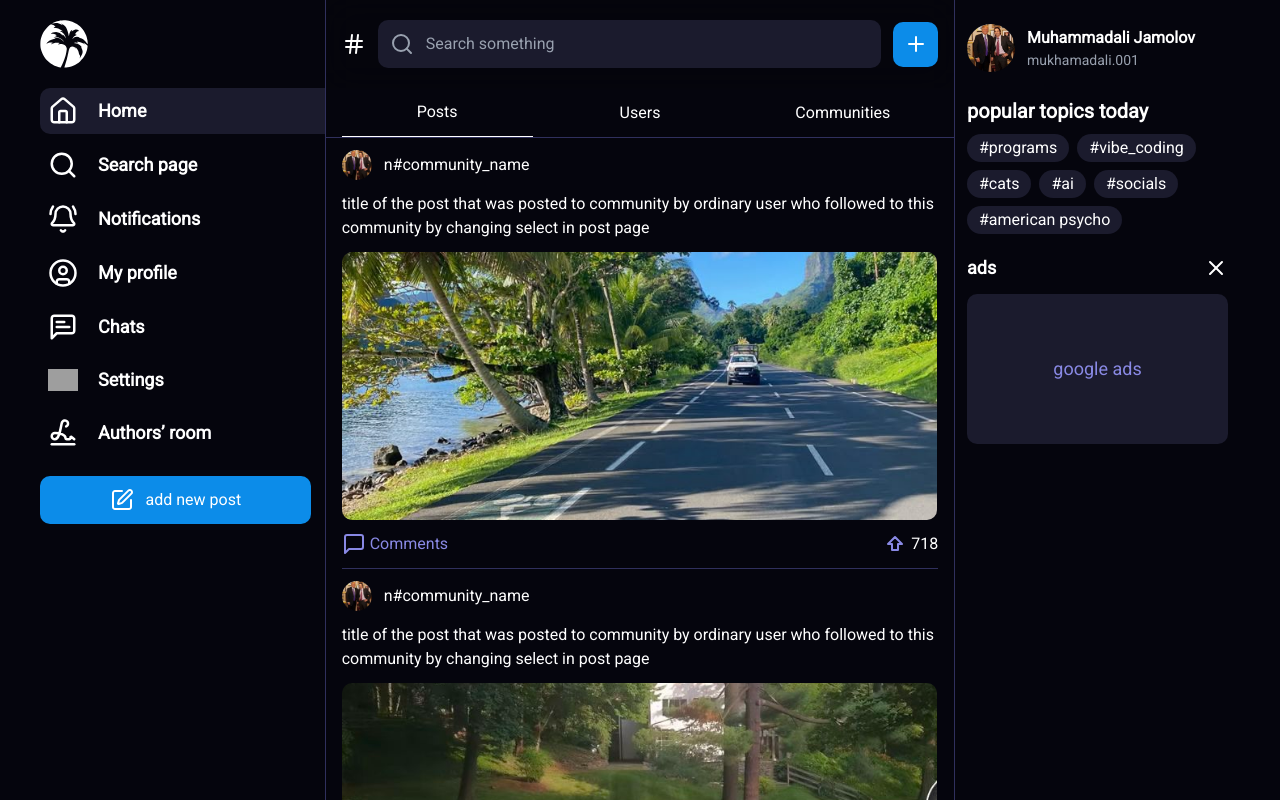
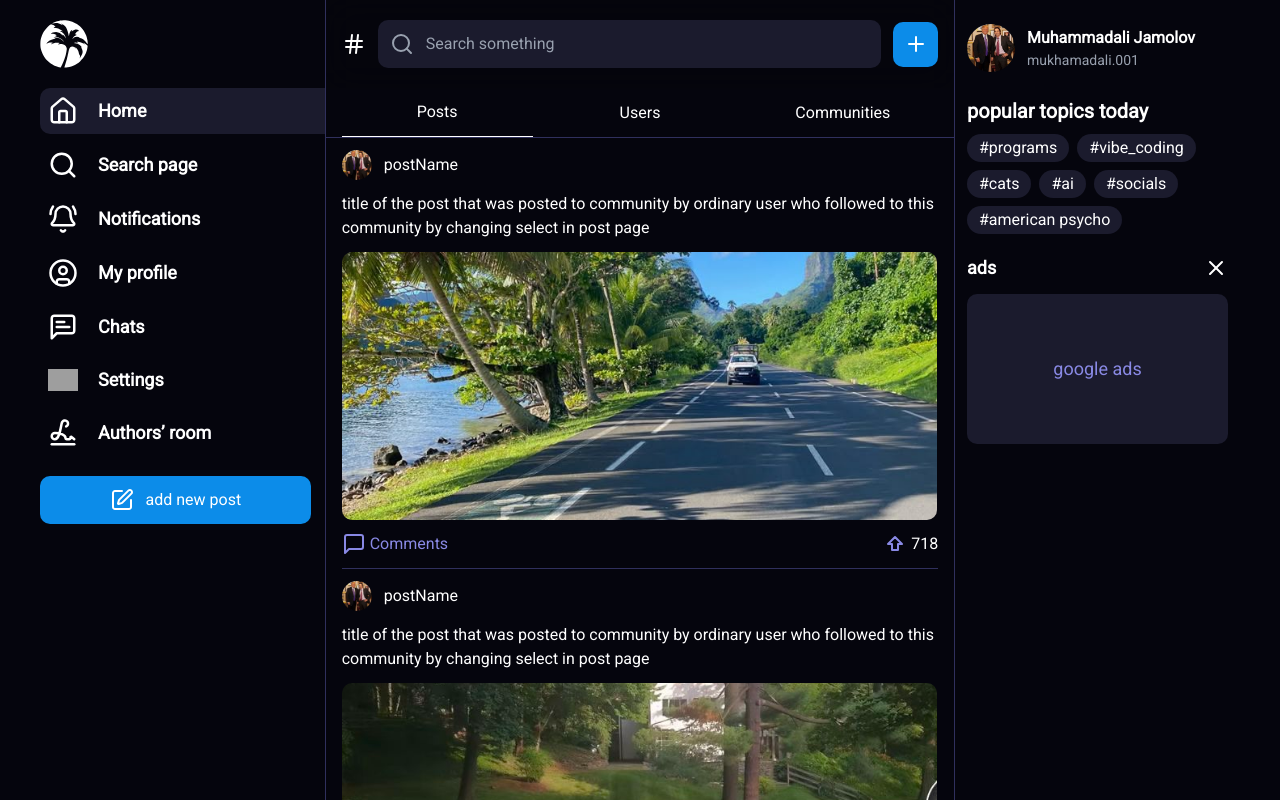
Before and after one commit to nuna82/nuna-core-client, a Next.js app: page / in a window 1280 px wide. Shown: the top 800 px of the page. Built offline with nearby package versions, Linux system fonts and the light colour scheme; grey boxes are pictures that could not be loaded.

Commit message:
user profile

```diff
--- a/app/(pages)/(home)/page.tsx
+++ b/app/(pages)/(home)/page.tsx
@@ -7,49 +7,15 @@ import Image from "next/image";
 
 // lucide icons
 import { MessageSquare, ArrowBigUp } from "lucide-react";
+import PostCard from "@/app/reuseable/PostCard";
 
 export default function Home() {
   return (
     <ul className="w-[95%] mx-auto">
       {posts.map((post, id) => {
         return (
-          <li key={id} className="border-b border-[#30305D] space-y-3 py-3">
-            <Link
-              href={`/${post.postName}`}
-              className="flex  items-center gap-3"
-            >
-              <Image
-                className="w-[30px] h-[30px] rounded-full object-cover object-center"
-                src={post.userImage}
-                alt={post.postName}
-              />
-              <p>{post.postName}</p>
-            </Link>
-
-            {/* descr  */}
-            <p>{post.descr}</p>
-
-            {/* image */}
-            <Image
-              className="w-[595px] h-[268px] object-cover object-center rounded-lg"
-              src={post.image}
-              alt={post.postName}
-            />
-
-            {/* support  */}
-            <div className="flex items-center justify-between">
-              {/* comment  */}
-              <div className="flex items-center gap-1 text-[#8989E4] cursor-pointer select-none">
-                <MessageSquare />
-                <p>Comments</p>
-              </div>
-
-              {/* support number */}
-              <div className="flex items-center gap-1 cursor-pointer select-none">
-                <ArrowBigUp className="text-[#8989E4]" />
-                <span>{post.support}</span>
-              </div>
-            </div>
+          <li key={id} >
+            <PostCard PostName={post.postName} UserImage={post.userImage} descr={post.descr} PostImage={post.image}  SupportNumber={post.support} />
           </li>
         );
       })}
--- a/app/(pages)/user/[username]/page.tsx
+++ b/app/(pages)/user/[username]/page.tsx
@@ -6,7 +6,7 @@ import bannerbg from "@/app/icons/banner-bg.png";
 import userprph from "@/app/icons/user-pr-ph.jpg";
 import { ArrowBigUp, Link, MessageSquare } from "lucide-react";
 import { usePathname } from "next/navigation";
-import PostCard from "@/app/components/PostCard";
+import PostCard from "@/app/reuseable/PostCard";
 
 // components
 import HomeHeader from "@/app/reuseable/HomeHeader";
@@ -79,7 +79,12 @@ const page = () => {
         secondLink="/users"
         thirdLink="/communities" />
 
-      <PostCard name="boburov.dev" image={userprph} likes={718} comments={91} />
+      {/* <PostCard name="boburov.dev" image={userprph} likes={718} comments={91} /> */}
+
+      <div className="w-[95%] mx-auto">
+        <PostCard PostName={"boburov.dev"} UserImage={userprph} descr={"title of the post that was posted to community by ordinary user who followed to this community by changing select in post page"} PostImage={userprph} SupportNumber={718} />
+      </div>
+
     </div>
   );
 };
--- a/app/components/PostCard.tsx
+++ b/app/components/PostCard.tsx
@@ -21,7 +21,7 @@ const PostCard = ({ image, name, likes, comments }: PostCardProps) => {
           <span className="text-md font-medium">n#{name}</span>
         </div>
         <p>
-          title of the post that was posted to community by ordinary user who
+          title of the post that wwerwewas posted to community by ordinary user who
           followed to this community by changing select in post page
         </p>
       </div>
--- /dev/null
+++ b/app/reuseable/PostCard.tsx
@@ -0,0 +1,54 @@
+
+// next
+import Link from "next/link";
+import Image, { StaticImageData } from "next/image";
+
+// lucide icons
+import { MessageSquare, ArrowBigUp } from "lucide-react";
+
+export default function Home({ PostName, UserImage,descr, PostImage,SupportNumber }: { PostName: string , UserImage: string | StaticImageData, descr: string, PostImage: string | StaticImageData, SupportNumber:number}) {
+    return (
+        <div className="border-b border-[#30305D] space-y-3 py-3">
+
+            {/* User profile pic */}
+            <Link
+                href={`/${PostName}`}
+                className="flex  items-center gap-3"
+            >
+                <Image
+                    width={30}
+                    height={30}
+                    className="w-[30px] h-[30px] rounded-full object-cover object-center"
+                    src={UserImage}
+                    alt={PostName}
+                />
+                <p>{"postName"}</p>
+            </Link>
+
+            {/* descr  */}
+            <p>{descr}</p>
+
+            {/* image */}
+            <Image
+                className="w-[595px] h-[268px] object-cover object-center rounded-lg"
+                src={PostImage}
+                alt={PostName}
+            />
+
+            {/* support  */}
+            <div className="flex items-center justify-between">
+                {/* comment  */}
+                <div className="flex items-center gap-1 text-[#8989E4] cursor-pointer select-none">
+                    <MessageSquare />
+                    <p>Comments</p>
+                </div>
+
+                {/* support number */}
+                <div className="flex items-center gap-1 cursor-pointer select-none">
+                    <ArrowBigUp className="text-[#8989E4]" />
+                    <span>{SupportNumber}</span>
+                </div>
+            </div>
+        </div>
+    );
+}
```
